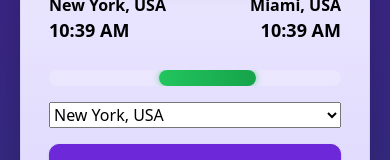
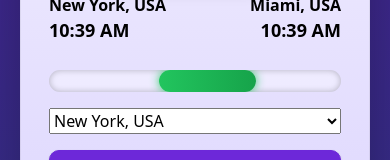
Before and after one commit to techtalk1282/Best-Meeting-Time, a Next.js app: page / in a window 390 px wide. Shown: the part 484-644 px from the top of the page. Built offline with nearby package versions, Linux system fonts and the light colour scheme.

Commit message:
fix: improve mobile timeline visibility across all screen sizes

```diff
--- a/app/ui/ToolPreviewMobile.tsx
+++ b/app/ui/ToolPreviewMobile.tsx
@@ -1,15 +1,16 @@
 /**
  * File: app/ui/ToolPreviewMobile.tsx
- * Version: v1.2
+ * Version: v1.3
  * Date: 2026-04-11
  *
  * Purpose:
  * - Dedicated mobile layout for ToolPreviewSection
  * - Fully isolated from desktop + city layouts
  *
- * Fix:
- * - Removed duplicate style properties causing build failure
- * - Cleaned timeline styling (visible + stable)
+ * Updates:
+ * - Improved timeline visibility across all mobile devices
+ * - Increased height + contrast
+ * - Enhanced glow + depth for clarity
  */
 
 "use client";
@@ -66,10 +67,11 @@ export default function ToolPreviewMobile(props: any) {
         <div
           style={{
             position: "relative",
-            height: "16px",
-            background: "rgba(255,255,255,0.2)",
+            height: "22px", // ✅ increased for visibility
+            background: "rgba(255,255,255,0.35)", // ✅ stronger contrast
             borderRadius: "999px",
             overflow: "hidden",
+            boxShadow: "inset 0 0 6px rgba(0,0,0,0.25)", // ✅ depth
           }}
         >
           <div
@@ -80,7 +82,7 @@ export default function ToolPreviewMobile(props: any) {
               height: "100%",
               background: "linear-gradient(90deg, #22c55e, #16a34a)",
               borderRadius: "999px",
-              boxShadow: "0 0 6px rgba(34,197,94,0.6)",
+              boxShadow: "0 0 10px rgba(34,197,94,0.9)", // ✅ stronger glow
             }}
           />
         </div>
```
